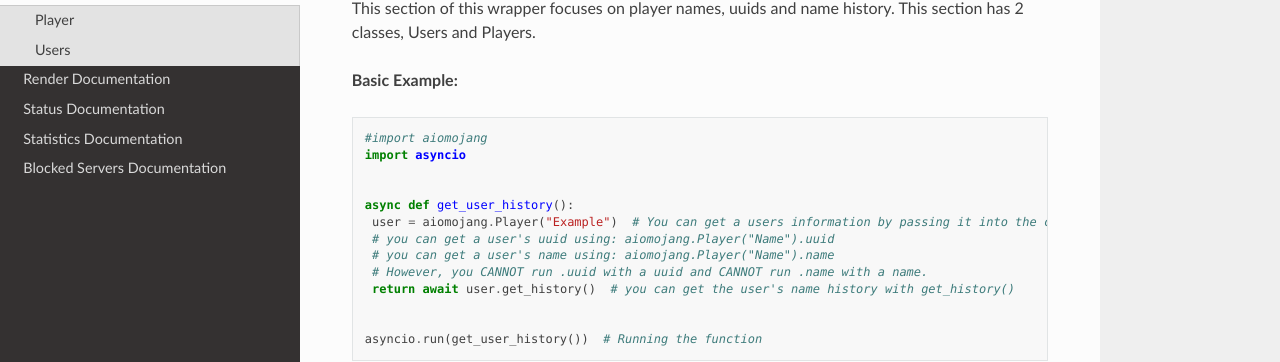
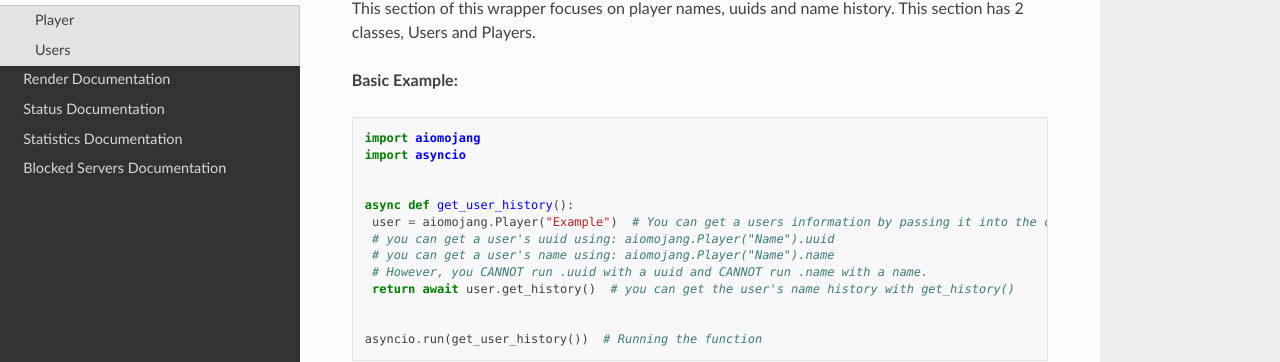
Before and after one commit to capslock321/aiomojang, a Sphinx documentation site: the page built from docs/source/user.rst, in a window 1280 px wide and 1193 px high. Shown: the part 163-525 px from the top of the window. Built offline with Sphinx 7.4.7 and the Read the Docs theme 2.0.0, drawn with Linux system fonts in a browser that asks for light colours.

Commit message:
right, i was stupid

```diff
--- a/docs/source/user.rst
+++ b/docs/source/user.rst
@@ -7,7 +7,7 @@
 
 .. code-block:: python
 
-    #import aiomojang
+    import aiomojang
     import asyncio
 
 
```
